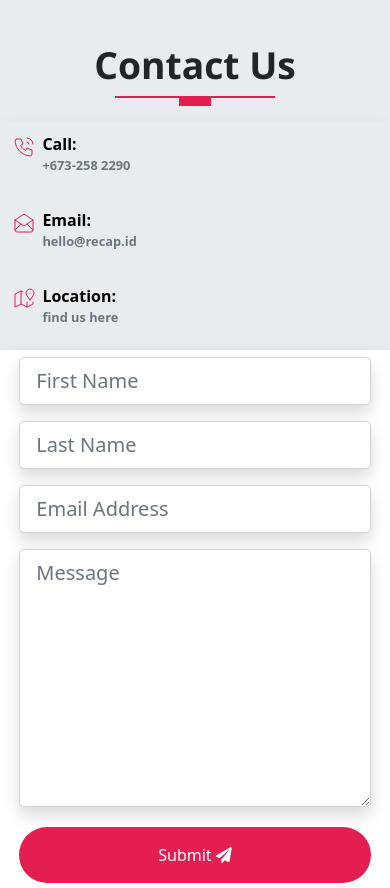
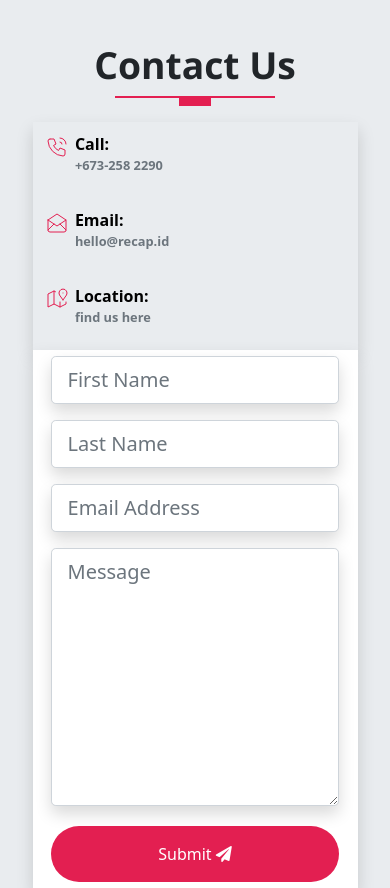
Before and after one commit to mrjiahoe/basmana-landing, a website: page index.html in a window 390 px wide. Shown: the part 5260-6148 px from the top of the page. Drawn offline with nearby package versions, Linux system fonts and the light colour scheme.

Commit message:
adjusted contact column sizing

```diff
--- a/index.html
+++ b/index.html
@@ -378,12 +378,12 @@
 				<div class="heading-line"></div>
 			</div>
 			<!-- START THE CTA CONTENT -->
-			<div class="row ">
-				<div class="col-12 col-lg-4 col-md-6 shadow text-Center">
+			<div class="row justify-content-center">
+				<div class="col-10 col-lg-4 col-md-6 shadow text-Center">
 					<div class="cta-info w-100">
 						<!-- CONTENT FOR THE MOBILE NUMBER -->
 						<!-- icons from tablericons.com -->
-						<div class="col-12 col-lg-4 col-md-6 contact-box pt-1 d-md-block d-lg-flex d-flex">
+						<div class="col-8 col-lg-4 col-md-6 contact-box pt-1 d-md-block d-lg-flex d-flex">
 							<div class="contact-box__icon">
 								<svg xmlns="http://www.w3.org/2000/svg" class="icon icon-tabler icon-tabler-phone-call"
 									viewBox="0 0 24 24" stroke-width="1" fill="none" stroke-linecap="round"
@@ -401,7 +401,7 @@
 							</div>
 						</div>
 						<!-- CONTENT FOR EMAIL -->
-						<div class="col-12 col-lg-4 col-md-6 contact-box pt-1 d-md-block d-lg-flex d-flex">
+						<div class="col-10 col-lg-4 col-md-6 contact-box pt-1 d-md-block d-lg-flex d-flex">
 							<div class="contact-box__icon">
 								<svg xmlns="http://www.w3.org/2000/svg" class="icon icon-tabler icon-tabler-mail-opened"
 									viewBox="0 0 24 24" stroke-width="1" fill="none" stroke-linecap="round"
@@ -419,7 +419,7 @@
 							</div>
 						</div>
 						<!-- CONTENT FOR LOCATION -->
-						<div class="col-12 col-lg-4 col-md-6 contact-box pt-1 d-md-block d-lg-flex d-flex">
+						<div class="col-10 col-lg-4 col-md-6 contact-box pt-1 d-md-block d-lg-flex d-flex">
 							<div class="contact-box__icon">
 								<svg xmlns="http://www.w3.org/2000/svg" class="icon icon-tabler icon-tabler-map-2"
 									viewBox="0 0 24 24" stroke-width="1" fill="none" stroke-linecap="round"
@@ -440,22 +440,22 @@
 						</div>
 					</div>
 				</div>
-				<div class="col-12 col-lg-8 col-md-6 bg-white shadow ">
+				<div class="col-10 col-lg-8 col-md-4 bg-white shadow ">
 					<div class="form w-100">
 						<form action="#" class="row">
-							<div class="col-lg-6 col-md-6 mb-3">
+							<div class="col-lg-4 col-md-4 mb-3">
 								<input type="text" placeholder="First Name" id="inputFirstName"
 									class="shadow form-control-lg form-control">
 							</div>
-							<div class="col-lg-6 col-md-6 mb-3">
+							<div class="col-lg-4 col-md-4 mb-3">
 								<input type="text" placeholder="Last Name" id="inputLastName"
 									class="shadow form-control-lg form-control">
 							</div>
-							<div class="col-lg-12 mb-3">
+							<div class="col-lg-8 mb-3">
 								<input type="email" placeholder="Email Address" id="inputEmail"
 									class="shadow form-control-lg form-control">
 							</div>
-							<div class="col-lg-12 mb-3">
+							<div class="col-lg-8 mb-3">
 								<textarea name="message" placeholder="Message" id="message" rows="8"
 									class="shadow form-control-lg form-control"></textarea>
 							</div>
@@ -501,7 +501,7 @@
 					</ul>
 				</div>
 				<div class="col-12 col-sm-6 col-lg-3 mb-4 mx-auto">
-					<h5 class="text-capitalize fw-bold">Contacts</h5>
+					<h5 class="text-capitalize fw-bold">Customer Services</h5>
 					<hr class="bg-white d-inline-block mb-4" style="width: 60px; height: 2px;">
 					<ul class="list-inline company-list">
 						<li><a href="">Lorem, ipsum</a></li>
```
